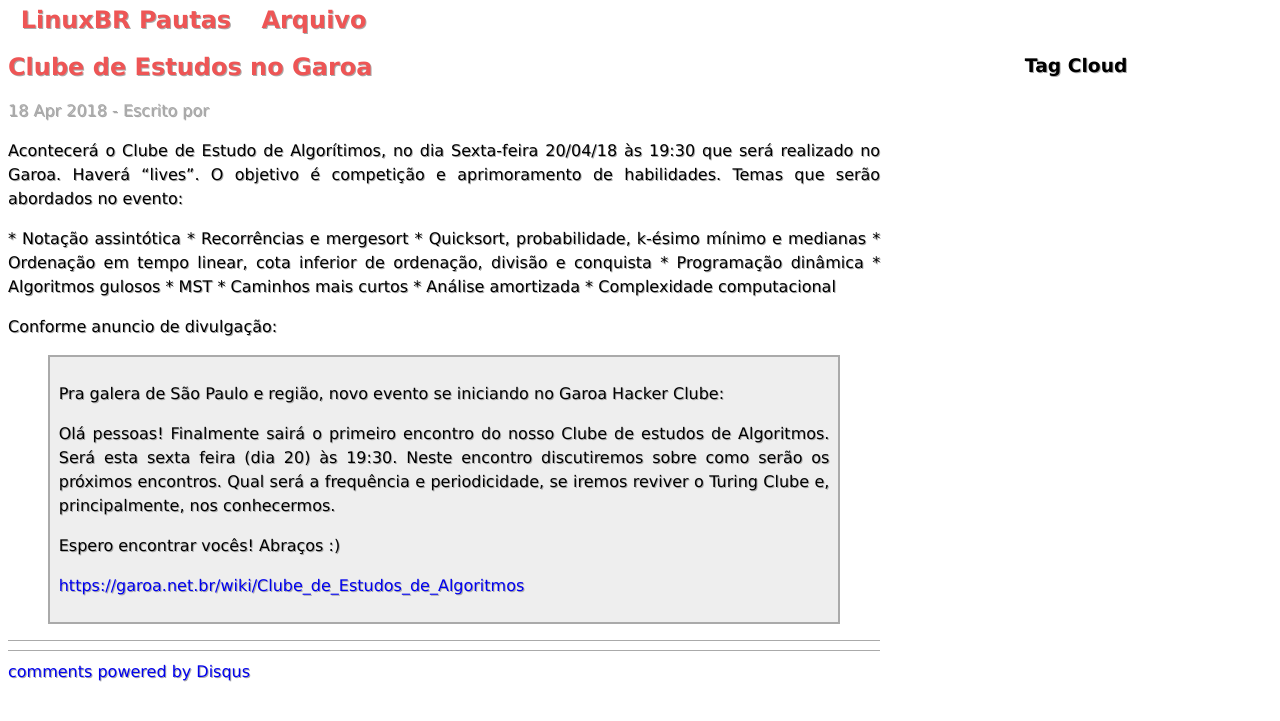
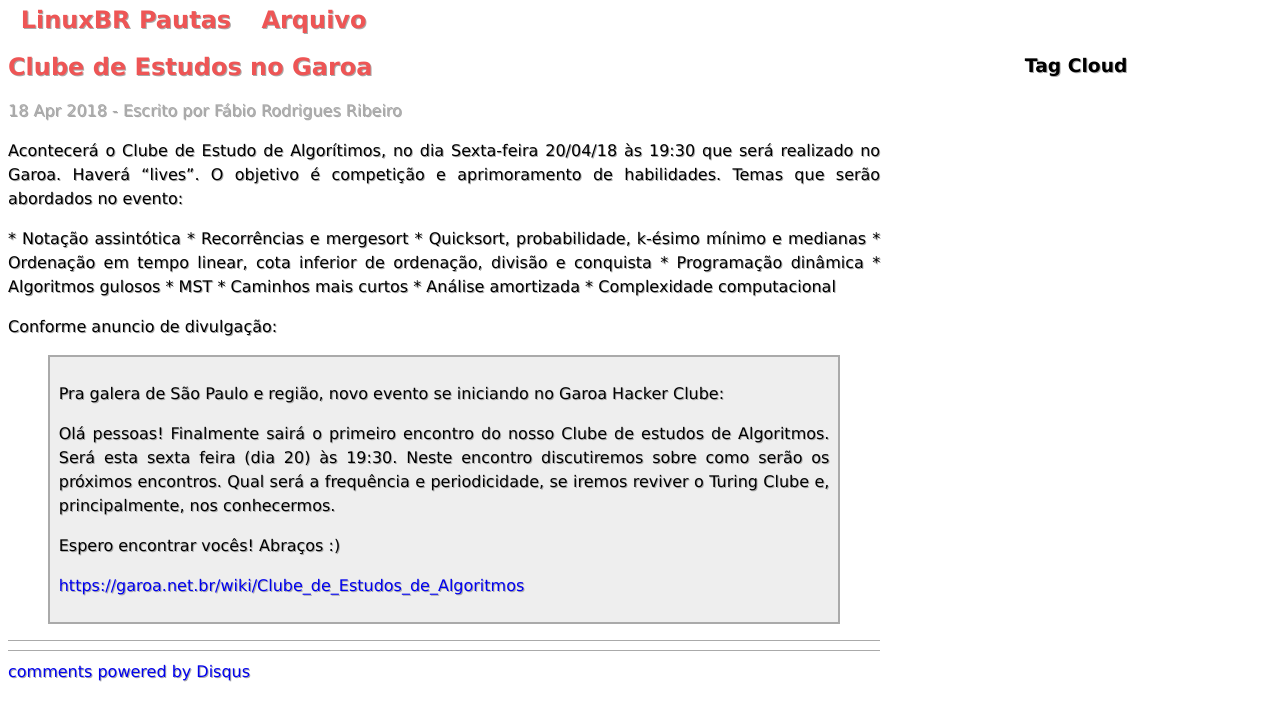
Before and after one commit to farribeiro/linux-br, a Jekyll site: the page built from _posts/2018-04-18-clube-de-algoritimo-no-garoa.html, in a window 1280 px wide. Shown: the top 721 px of the page. Built offline with Jekyll 4.4.1, drawn with Linux system fonts in a browser that asks for light colours; comment, search, counter and statistics services are not loaded.

Commit message:
Adicionado autor

```diff
--- a/_posts/2018-04-18-clube-de-algoritimo-no-garoa.html
+++ b/_posts/2018-04-18-clube-de-algoritimo-no-garoa.html
@@ -2,6 +2,7 @@
 layout: post
 title: "Clube de Estudos no Garoa"
 date: 2018-04-18 19:00:00 -03:00
+author: "Fábio Rodrigues Ribeiro"
 ---
 
     <p> Acontecerá o Clube de Estudo de Algorítimos, no dia Sexta-feira
```
